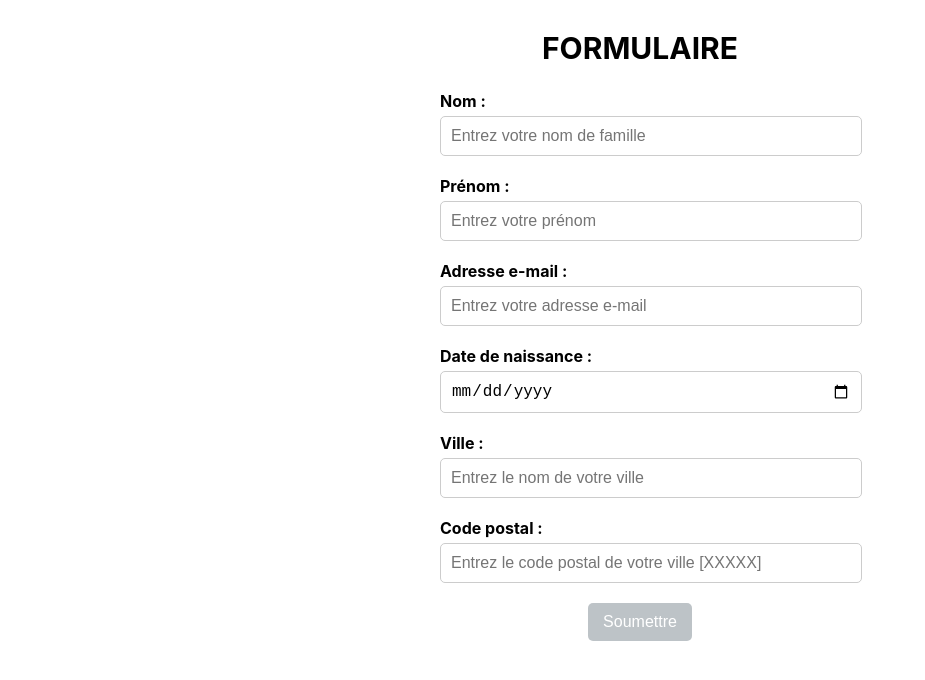
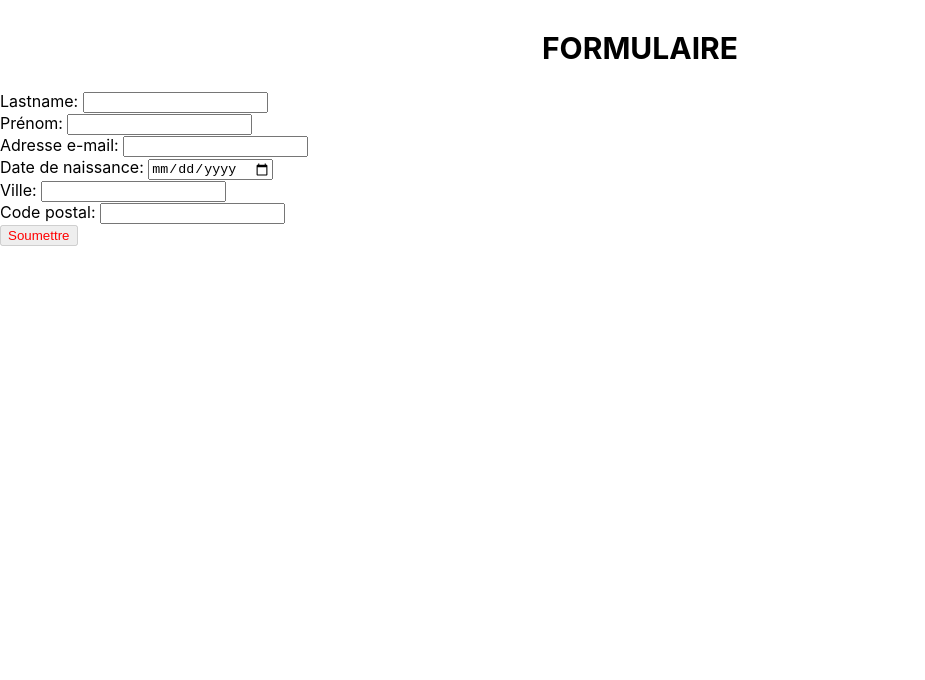
Before and after one commit to AnthonyViano/jest-form, a React (Create React App) app: page / in a window 1280 px wide. Shown: the top 680 px of the page, without its empty margins (0-925 px from the left). Built offline with nearby package versions, Linux system fonts and the light colour scheme.

Commit message:
check id all TextField are empty after submitted

```diff
--- a/src/components/form/Form.css
+++ b/src/components/form/Form.css
@@ -39,10 +39,10 @@
   }
 
   .submit-button:disabled {
-    background-color: #bdc3c7;
+    background-color: lightgray;
     cursor: not-allowed;
   }
 
   .submit-button.valid {
-    background-color: #2ecc71;
+    background-color: green;
   }
--- a/src/components/form/Form.js
+++ b/src/components/form/Form.js
@@ -1,5 +1,5 @@
 import React, { useState } from 'react';
-import './Form.css';
+
 
 const Form = () => {
   const [lastname, setLastname] = useState('');
@@ -142,12 +142,12 @@ const Form = () => {
     const isZipcodeValid = /^\d{5}$/.test(zipcode) && zipcode.length === 5;
 
     // Update error status
-    // setLastnameError(isValidLastname ? '' : 'Nom de famille non valide');
-    // setFirstnameError(isFirstnameValid ? '' : 'Prénom non valide');
-    // setEmailError(isEmailValid ? '' : 'Adresse e-mail non valide');
-    // setBirthdateError(isBirthdateValid ? '' : 'L\'âge doit être supérieur à 18 ans');
-    // setCityError(isValidCity ? '' : 'Ville non valide');
-    // setZipcodeError(isZipcodeValid ? '' : 'Format de code postal invalide (France : XXXXX)');
+    setLastnameError(isValidLastname ? '' : 'Nom de famille non valide');
+    setFirstnameError(isFirstnameValid ? '' : 'Prénom non valide');
+    setEmailError(isEmailValid ? '' : 'Adresse e-mail non valide');
+    setBirthdateError(isBirthdateValid ? '' : 'L\'âge doit être supérieur à 18 ans');
+    setCityError(isValidCity ? '' : 'Ville non valide');
+    setZipcodeError(isZipcodeValid ? '' : 'Format de code postal invalide (France : XXXXX)');
 
     // Check that all fields are valid
     const formIsValid =
@@ -189,38 +189,38 @@ const Form = () => {
   };
 
   return (
-    <form className="user-form" data-testid="form" onSubmit={handleSubmit}>
-      <div className="form-group">
-        <label className="form-label">Nom : </label>
-        <input className="form-input" data-testid="lastname" type="text" value={lastname} onChange={handleLastnameChange} placeholder='Entrez votre nom de famille' />
-        {lastnameError && <span className="error-message" data-testid="lastname-error" style={{ color: 'red' }}>{lastnameError}</span>}
+    <form data-testid="form" onSubmit={handleSubmit}>
+      <div>
+        <label>Lastname: </label>
+        <input data-testid="lastname" type="text" value={lastname} onChange={handleLastnameChange} />
+        {lastnameError && <span data-testid="lastname-error" style={{ color: 'red' }}>{lastnameError}</span>}
       </div>
-      <div className="form-group">
-        <label className="form-label">Prénom : </label>
-        <input className="form-input" data-testid="firstname" type="text" value={firstname} onChange={handleFirstnameChange} placeholder='Entrez votre prénom' />
-        {firstnameError && <span className="error-message" data-testid="firstname-error" style={{ color: 'red' }}>{firstnameError}</span>}
+      <div>
+        <label>Prénom: </label>
+        <input data-testid="firstname" type="text" value={firstname} onChange={handleFirstnameChange} />
+        {firstnameError && <span data-testid="firstname-error" style={{ color: 'red' }}>{firstnameError}</span>}
       </div>
-      <div className="form-group">
-        <label className="form-label">Adresse e-mail : </label>
-        <input className="form-input" data-testid="email" type="text" value={email} onChange={handleEmailChange} placeholder='Entrez votre adresse e-mail' />
-        {emailError && <span className="error-message" data-testid="email-error" style={{ color: 'red' }}>{emailError}</span>}
+      <div>
+        <label>Adresse e-mail: </label>
+        <input data-testid="email" type="text" value={email} onChange={handleEmailChange} />
+        {emailError && <span data-testid="email-error" style={{ color: 'red' }}>{emailError}</span>}
       </div>
-      <div className="form-group">
-        <label className="form-label">Date de naissance : </label>
-        <input className="form-input" data-testid="birthdate" type="date" value={birthdate} onChange={handleBirthdateChange} />
-        {birthdateError && <span className="error-message" data-testid="birthdate-error" style={{ color: 'red' }}>{birthdateError}</span>}
+      <div>
+        <label>Date de naissance: </label>
+        <input data-testid="birthdate" type="date" value={birthdate} onChange={handleBirthdateChange} />
+        {birthdateError && <span data-testid="birthdate-error" style={{ color: 'red' }}>{birthdateError}</span>}
       </div>
-      <div className="form-group">
-        <label className="form-label">Ville : </label>
-        <input className="form-input" data-testid="city" type="text" value={city} onChange={handleCityChange} placeholder='Entrez le nom de votre ville' />
-        {cityError && <span className="error-message" data-testid="city-error" style={{ color: 'red' }}>{cityError}</span>}
+      <div>
+        <label>Ville: </label>
+        <input data-testid="city" type="text" value={city} onChange={handleCityChange} />
+        {cityError && <span data-testid="city-error" style={{ color: 'red' }}>{cityError}</span>}
       </div>
-      <div className="form-group">
-        <label className="form-label">Code postal : </label>
-        <input className="form-input" data-testid="zipcode" type="number" value={zipcode} onChange={handleZipcodeChange} placeholder='Entrez le code postal de votre ville [XXXXX]' />
-        {zipcodeError && <span className="error-message" data-testid="zipcode-error" style={{ color: 'red' }}>{zipcodeError}</span>}
+      <div>
+        <label>Code postal: </label>
+        <input data-testid="zipcode" type="number" value={zipcode} onChange={handleZipcodeChange} />
+        {zipcodeError && <span data-testid="zipcode-error" style={{ color: 'red' }}>{zipcodeError}</span>}
       </div>
-      <button data-testid="submit" type="submit" className={`submit-button ${isFormValid ? 'valid' : ''}`} disabled={!isFormValid}>
+      <button data-testid="submit" type="submit" style={{ color: isFormValid ? 'green' : 'red' }} disabled={!isFormValid}>
         Soumettre
       </button>
     </form>
```
Also changed, not shown: 1 other file (tests, documents, lock files or other folders).
